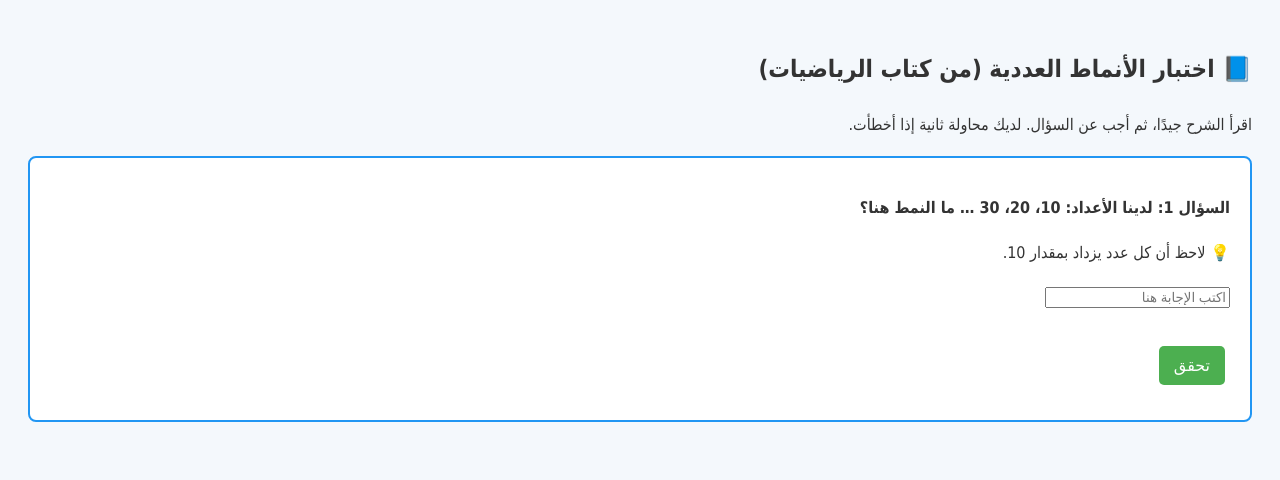
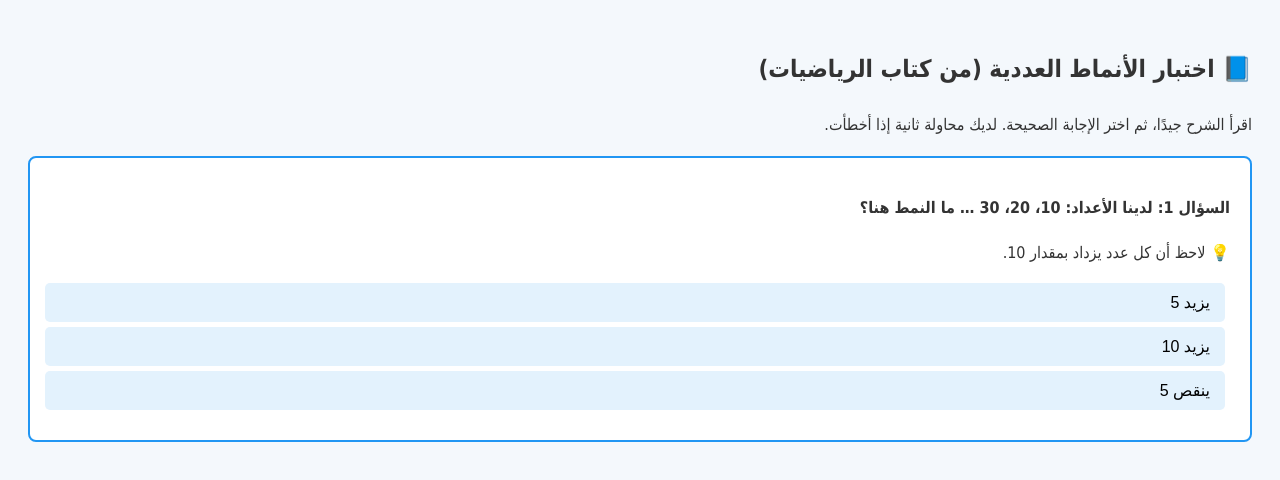
Before and after one commit to enaadx/Math1, a plain HTML site: page index.html in a window 1280 px wide. Drawn offline with Linux system fonts and the light colour scheme.

Commit message:
Add files via upload

```diff
--- a/index.html
+++ b/index.html
@@ -26,8 +26,12 @@
       border-radius: 5px;
       cursor: pointer;
       font-size: 16px;
+      display: block;
+      width: 100%;
+      text-align: right;
     }
-    .btn-primary { background: #4caf50; color: white; }
+    .btn-option { background: #e3f2fd; color: #000; }
+    .btn-option:hover { background: #bbdefb; }
     .feedback { font-weight: bold; margin-top: 10px; }
     #result {
       font-size: 20px;
@@ -40,7 +44,7 @@
 <body>
 
 <h2>📘 اختبار الأنماط العددية (من كتاب الرياضيات)</h2>
-<p>اقرأ الشرح جيدًا، ثم أجب عن السؤال. لديك محاولة ثانية إذا أخطأت.</p>
+<p>اقرأ الشرح جيدًا، ثم اختر الإجابة الصحيحة. لديك محاولة ثانية إذا أخطأت.</p>
 
 <div id="quiz"></div>
 <div id="result"></div>
@@ -50,76 +54,91 @@ const questions = [
   {
     q:"السؤال 1: لدينا الأعداد: 10، 20، 30 … ما النمط هنا؟",
     explain:"لاحظ أن كل عدد يزداد بمقدار 10.",
+    options:["يزيد 5","يزيد 10","ينقص 5"],
     a:"يزيد 10"
   },
   {
     q:"السؤال 2: أكمل النمط: 10، 20، 30، … ؟",
     explain:"كل مرة نضيف 10. بعد 30 يصبح؟",
+    options:["35","40","50"],
     a:"40"
   },
   {
     q:"السؤال 3: أكمل: 40، 60، 80 … ؟",
     explain:"نضيف 20 كل مرة. بعد 80 يصبح؟",
+    options:["90","100","120"],
     a:"100"
   },
   {
     q:"السؤال 4: أكمل: 15، 25، 35 … ؟",
     explain:"هنا نضيف 10 كل مرة. العدد بعد 35؟",
+    options:["40","45","50"],
     a:"45"
   },
   {
     q:"السؤال 5: أكمل: 5، 10، 15، 20 … ؟",
     explain:"الزيادة بمقدار 5. بعد 20؟",
+    options:["22","25","30"],
     a:"25"
   },
   {
     q:"السؤال 6: أكمل: 2، 4، 6، 8 … ؟",
     explain:"كل مرة نزيد 2. العدد التالي؟",
+    options:["9","10","12"],
     a:"10"
   },
   {
     q:"السؤال 7: أكمل: 100، 90، 80 … ؟",
     explain:"كل مرة ننقص 10. العدد التالي؟",
+    options:["60","70","75"],
     a:"70"
   },
   {
     q:"السؤال 8: أكمل: 3، 6، 9، 12 … ؟",
     explain:"كل مرة نضيف 3. العدد التالي؟",
+    options:["14","15","18"],
     a:"15"
   },
   {
     q:"السؤال 9: أكمل: 20، 18، 16 … ؟",
     explain:"النمط ينقص بمقدار 2. العدد التالي؟",
+    options:["14","15","12"],
     a:"14"
   },
   {
     q:"السؤال 10: أكمل: 7، 14، 21 … ؟",
     explain:"كل مرة نضيف 7. العدد التالي؟",
+    options:["25","27","28"],
     a:"28"
   },
   {
     q:"السؤال 11: أكمل: 50، 60، 70، 80 … ؟",
     explain:"كل مرة نزيد 10. بعد 80؟",
+    options:["85","90","100"],
     a:"90"
   },
   {
     q:"السؤال 12: أكمل: 5، 10، 20 … ؟",
     explain:"كل مرة نضرب في 2. بعد 20؟",
+    options:["30","35","40"],
     a:"40"
   },
   {
     q:"السؤال 13: أكمل: 2، 4، 8، 16 … ؟",
     explain:"كل مرة نضرب في 2. بعد 16؟",
+    options:["24","30","32"],
     a:"32"
   },
   {
     q:"السؤال 14: أكمل: 1، 4، 9، 16 … ؟",
     explain:"هذه مربعات الأعداد: 1²، 2²، 3² … العدد التالي؟",
+    options:["20","25","30"],
     a:"25"
   },
   {
     q:"السؤال 15: أكمل: 11، 22، 33، 44 … ؟",
     explain:"كل مرة نزيد 11. بعد 44؟",
+    options:["55","66","77"],
     a:"55"
   }
 ];
@@ -129,13 +148,16 @@ let wrongAttempts = 0;
 
 function loadQuestion() {
   if (current < questions.length) {
+    let opts = "";
+    questions[current].options.forEach(opt => {
+      opts += `<button class="btn btn-option" onclick="checkAnswer('${opt}')">${opt}</button>`;
+    });
+
     document.getElementById("quiz").innerHTML = `
       <div class="question-box">
         <p><b>${questions[current].q}</b></p>
         <p>💡 ${questions[current].explain}</p>
-        <input type="text" id="answer" placeholder="اكتب الإجابة هنا">
-        <br><br>
-        <button class="btn btn-primary" onclick="checkAnswer()">تحقق</button>
+        ${opts}
         <div id="feedback" class="feedback"></div>
       </div>`;
   } else {
@@ -145,11 +167,10 @@ function loadQuestion() {
   }
 }
 
-function checkAnswer() {
-  const ans = document.getElementById("answer").value.trim();
+function checkAnswer(choice) {
   const feedback = document.getElementById("feedback");
 
-  if (ans === questions[current].a) {
+  if (choice === questions[current].a) {
     feedback.style.color = "green";
     feedback.innerHTML = "✔️ صحيح!";
     setTimeout(() => {
```
